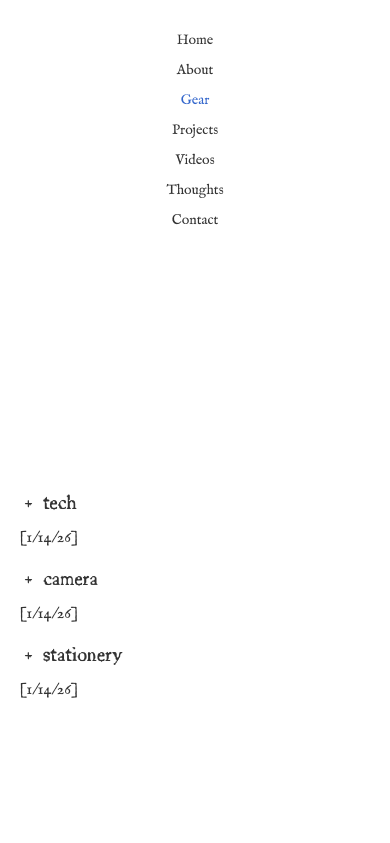
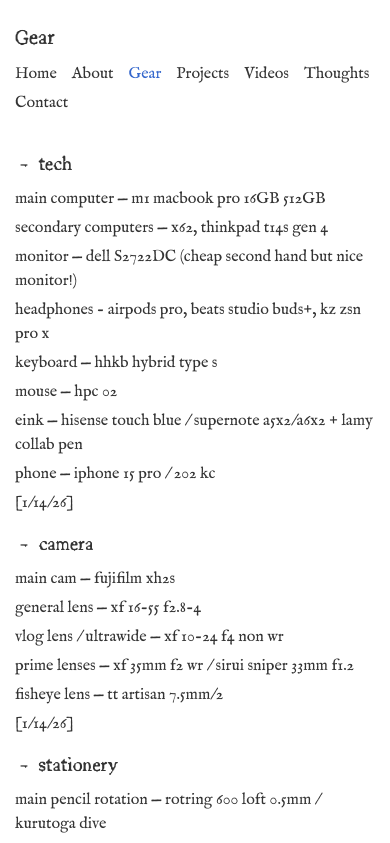
Before and after one commit to jkwonn/jkwonn.github.io, a React (Vite) app: page /gear in a window 390 px wide. Shown: the top 843 px of the page. Built offline with nearby package versions, Linux system fonts and the light colour scheme.

Commit message:
mobile formatting + 011726

```diff
--- a/src/index.css
+++ b/src/index.css
@@ -264,74 +264,96 @@
 
 @media (max-width: 768px) {
   .home-wrapper {
-    min-height: auto;
-    padding: 20px 0;
+    min-height: 100vh;
+    padding: 10px 0;
+    justify-content: center;
   }
 
   .home-container {
     flex-direction: column;
-    align-items: center;
-    text-align: center;
-    padding: 10px;
-    gap: 10px;
+    align-items: flex-start;
+    text-align: left;
+    padding: 10px 15px;
+    gap: 15px;
     max-width: 100vw;
   }
 
   .home-container .sidebar {
     width: 100%;
-    align-items: center;
-    padding-top: env(safe-area-inset-top, 20px);
+    align-items: flex-start;
+    flex-direction: row;
+    flex-wrap: wrap;
+    gap: 10px;
+    padding-top: env(safe-area-inset-top, 10px);
+  }
+
+  .home-container .sidebar header {
+    position: static;
+    margin-bottom: 0;
+    min-width: auto;
   }
 
   .home-container h1 {
-    font-size: clamp(20px, 5vw, 36px);
-    white-space: normal;
-    margin: 10px 0;
+    font-size: 20px;
+    white-space: nowrap;
+    margin: 0;
+    padding: 5px 0;
+    min-width: auto;
   }
 
   .home-container nav {
     width: 100%;
     min-width: 0;
     max-width: 100%;
-    text-align: center;
+    text-align: left;
   }
 
   .home-container nav ul {
-    flex-direction: column;
+    flex-direction: row;
+    flex-wrap: wrap;
     align-items: center;
+    gap: 5px 15px;
   }
 
   .home-container nav ul li {
-    margin: 3px 0;
+    margin: 0;
+  }
+
+  .home-container nav ul li a {
+    font-size: 16px;
   }
 
   .home-container .news {
     width: 100%;
     min-width: 0;
-    text-align: center;
+    text-align: left;
     margin-top: 10px;
     padding-left: 0;
   }
 
   .home-container main {
-    width: 80vw;
-    min-width: 80vw;
-    max-width: 80vw;
+    width: 100%;
+    min-width: 100%;
+    max-width: 100%;
+    height: auto;
+    min-height: auto;
+    max-height: none;
+    padding: 0;
   }
-}
 
-@media (max-width: 700px) {
-  .home-container {
-    padding: 5px;
+  .home-container main.page-content {
+    justify-content: flex-start;
   }
-  .home-container .news {
-    width: 90%;
-    margin-top: 10px;
+
+  .home-container main.page-content.full-height {
+    height: auto;
+    min-height: auto;
+    max-height: none;
   }
-  .home-container main {
-    width: 90vw;
-    min-width: 90vw;
-    max-width: 90vw;
+
+  .home-container main img {
+    max-width: 100%;
+    max-height: 50vh;
   }
 }
 
--- a/src/pages/Gear.tsx
+++ b/src/pages/Gear.tsx
@@ -2,9 +2,9 @@
 
 export default function Gear() {
   const [expanded, setExpanded] = useState<Record<string, boolean>>({
-    tech: false,
-    camera: false,
-    stationary: false,
+    tech: true,
+    camera: true,
+    stationary: true,
   });
 
   const toggle = (section: string) => {
@@ -21,7 +21,6 @@
           <span className="collapse-icon">{expanded.tech ? "−" : "+"}</span>{" "}
           tech
         </h3>
-        <p className="gear-date">[1/14/26]</p>
         {expanded.tech && (
           <ul>
             <li>main computer — m1 macbook pro 16GB 512GB</li>
@@ -38,6 +37,7 @@
             <li>phone — iphone 15 pro / 202 kc</li>
           </ul>
         )}
+        <p className="gear-date">[1/14/26]</p>
       </section>
       <section>
         <h3
@@ -47,7 +47,6 @@
           <span className="collapse-icon">{expanded.camera ? "−" : "+"}</span>{" "}
           camera
         </h3>
-        <p className="gear-date">[1/14/26]</p>
         {expanded.camera && (
           <ul>
             <li>main cam — fujifilm xh2s</li>
@@ -57,6 +56,7 @@
             <li>fisheye lens — tt artisan 7.5mm/2</li>
           </ul>
         )}
+        <p className="gear-date">[1/14/26]</p>
       </section>
       <section>
         <h3
@@ -68,7 +68,6 @@
           </span>{" "}
           stationery
         </h3>
-        <p className="gear-date">[1/14/26]</p>
         {expanded.stationary && (
           <ul>
             <li>
@@ -81,6 +80,7 @@
             </li>
           </ul>
         )}
+        <p className="gear-date">[1/14/26]</p>
       </section>
     </article>
   );
--- /dev/null
+++ b/src/posts/011726.md
@@ -0,0 +1,17 @@
+---
+title: justin the fisherman and sushi in the midwest
+date: 2025-01-17
+slug: midwestern-sushi
+---
+
+got lunch with a good friend that i havent seen in a while. decent katsu curry and mediocre california rolls. sushi in the midwest !
+
+peach oolong tea at vienna
+
+frosted lemondae at chickfila
+
+i watched josee (the korean live action version of josee the tiger and the fish) with my friend and my new roommate
+
+quite the experience and a slightly confusing movie, probably going to spin back and watch more variations/this specific film again. i actually haven't watched any of the other versions of josee the tiger and the fish before, only seen snippets of it through assorted other forms of media.
+
+am i a qualified person to give career advice to my friends ?
```
